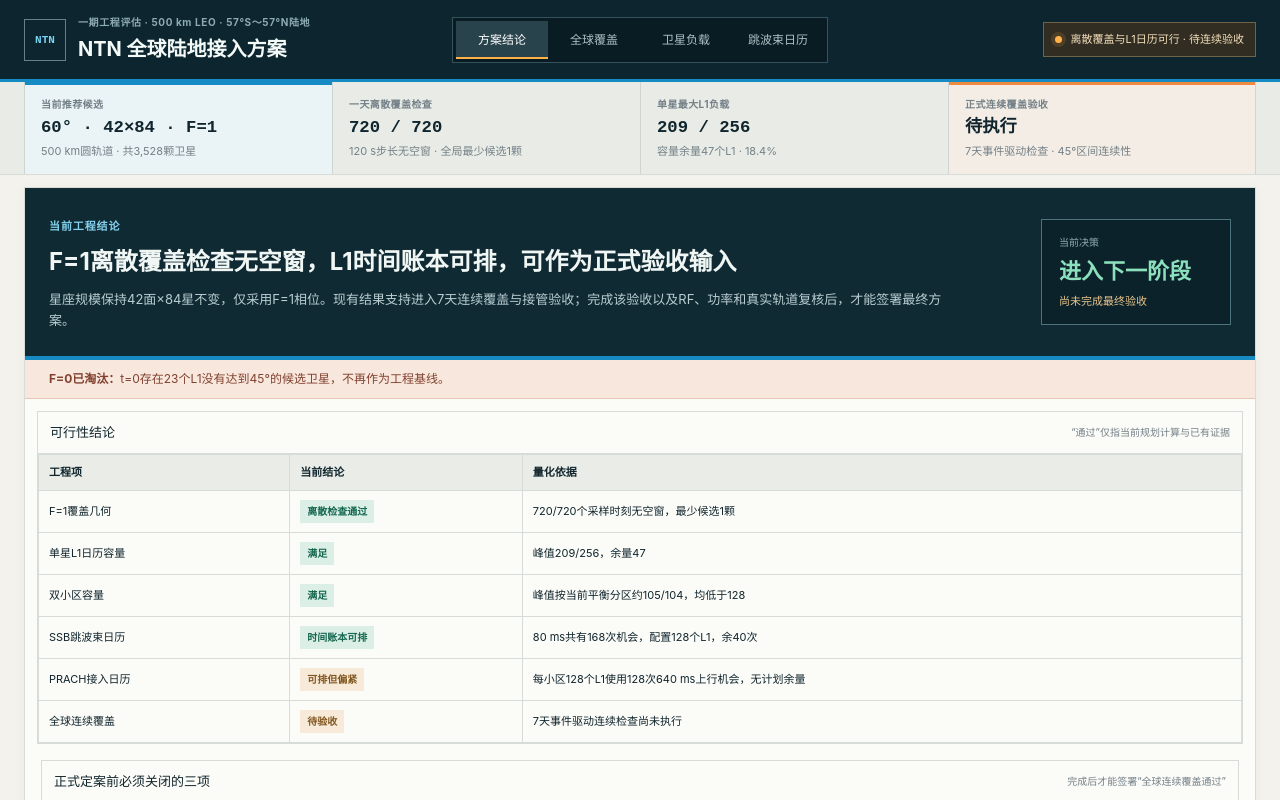
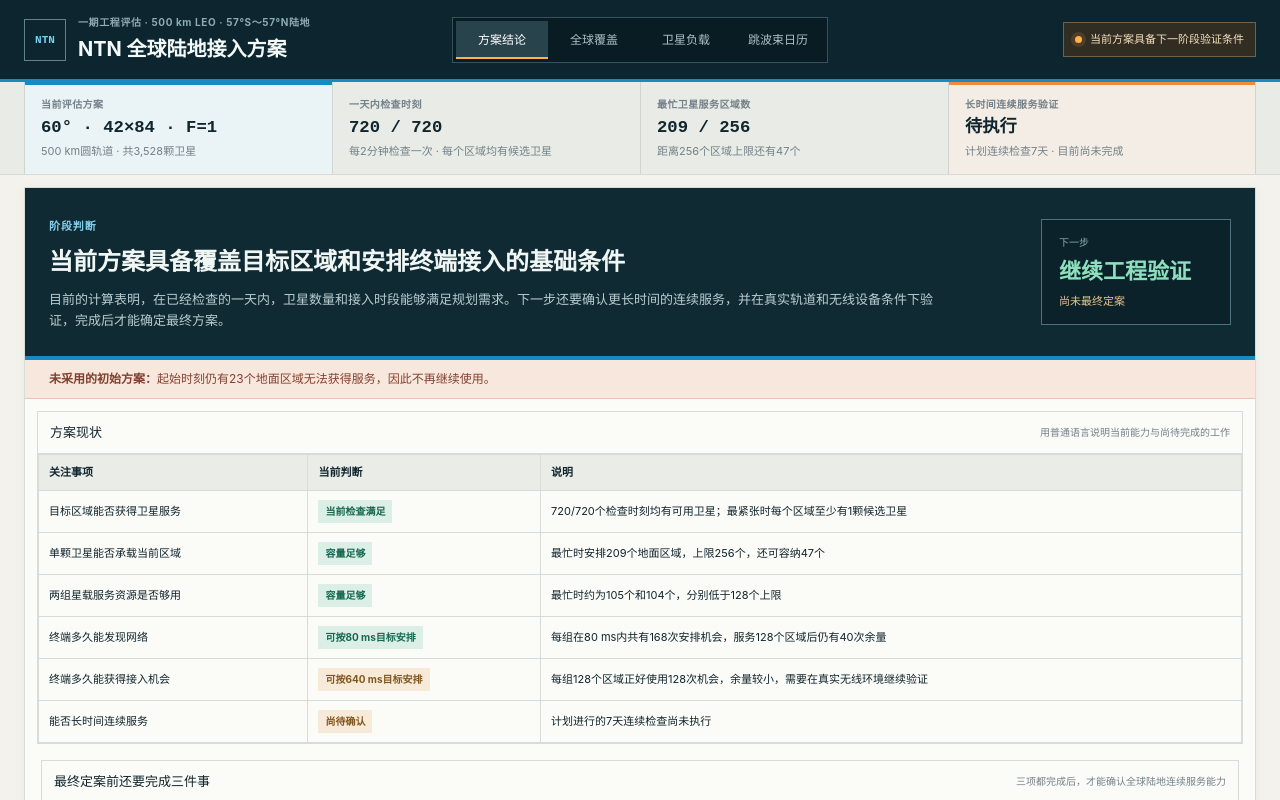
Before and after one commit to 13730100881bu-bot/SrsRAN_NTN_G1, a Next.js app: page / in a window 1280 px wide. Shown: the top 800 px of the page. Built offline with nearby package versions, Linux system fonts and the light colour scheme.

Commit message:
docs(planner): explain planning status in plain language

```diff
--- a/app/global-planner.tsx
+++ b/app/global-planner.tsx
@@ -355,14 +355,14 @@ export function GlobalPlanner() {
             <button type="button" key={key} className={view === key ? "active" : ""} onClick={() => setView(key)} aria-pressed={view === key}>{VIEW_COPY[key].nav}</button>
           ))}
         </nav>
-        <div className="audit-chip review"><i />离散覆盖与L1日历可行 · 待连续验收</div>
+        <div className="audit-chip review"><i />当前方案具备下一阶段验证条件</div>
       </header>
 
       {view !== "access" ? <section className="global-metrics" aria-label="工程结论指标">
-        <article className="metric-recommended"><span>当前推荐候选</span><strong>60° · 42×84 · F=1</strong><small>500 km圆轨道 · 共{baseline.totalSatellites.toLocaleString("en-US")}颗卫星</small></article>
-        <article><span>一天离散覆盖检查</span><strong>{f1DayAudit.sampling.epochCount} / {f1DayAudit.sampling.epochCount}</strong><small>120 s步长无空窗 · 全局最少候选{f1DayAudit.summary.minimumCandidateCount}颗</small></article>
-        <article><span>单星最大L1负载</span><strong>{f1DayAudit.summary.maximumVisibleL1PerSatellite} / {SATELLITE_CAPACITY}</strong><small>容量余量{SATELLITE_CAPACITY - f1DayAudit.summary.maximumVisibleL1PerSatellite}个L1 · 18.4%</small></article>
-        <article className="metric-review"><span>正式连续覆盖验收</span><strong>待执行</strong><small>{audit.exactAudit?.durationDays ?? 7}天事件驱动检查 · 45°区间连续性</small></article>
+        <article className="metric-recommended"><span>当前评估方案</span><strong>60° · 42×84 · F=1</strong><small>500 km圆轨道 · 共{baseline.totalSatellites.toLocaleString("en-US")}颗卫星</small></article>
+        <article><span>一天内检查时刻</span><strong>{f1DayAudit.sampling.epochCount} / {f1DayAudit.sampling.epochCount}</strong><small>每2分钟检查一次 · 每个区域均有候选卫星</small></article>
+        <article><span>最忙卫星服务区域数</span><strong>{f1DayAudit.summary.maximumVisibleL1PerSatellite} / {SATELLITE_CAPACITY}</strong><small>距离{SATELLITE_CAPACITY}个区域上限还有{SATELLITE_CAPACITY - f1DayAudit.summary.maximumVisibleL1PerSatellite}个</small></article>
+        <article className="metric-review"><span>长时间连续服务验证</span><strong>待执行</strong><small>计划连续检查{audit.exactAudit?.durationDays ?? 7}天 · 目前尚未完成</small></article>
       </section> : null}
 
       {view !== "audit" ? <section className="global-toolbar" aria-label="时间与查询控制">
@@ -548,14 +548,14 @@ export function GlobalPlanner() {
 
       {view === "audit" ? (
         <section className="decision-console">
-          <header className="decision-hero"><div><span className="decision-label">当前工程结论</span><h2>F=1离散覆盖检查无空窗，L1时间账本可排，可作为正式验收输入</h2><p>星座规模保持42面×84星不变，仅采用F=1相位。现有结果支持进入7天连续覆盖与接管验收；完成该验收以及RF、功率和真实轨道复核后，才能签署最终方案。</p></div><div className="decision-stamp"><span>当前决策</span><b>进入下一阶段</b><small>尚未完成最终验收</small></div></header>
-          <p className="rejected-line"><b>F=0已淘汰：</b>t=0存在{snapshotAudit.summary.maximumUncoveredL1}个L1没有达到45°的候选卫星，不再作为工程基线。</p>
+          <header className="decision-hero"><div><span className="decision-label">阶段判断</span><h2>当前方案具备覆盖目标区域和安排终端接入的基础条件</h2><p>目前的计算表明，在已经检查的一天内，卫星数量和接入时段能够满足规划需求。下一步还要确认更长时间的连续服务，并在真实轨道和无线设备条件下验证，完成后才能确定最终方案。</p></div><div className="decision-stamp"><span>下一步</span><b>继续工程验证</b><small>尚未最终定案</small></div></header>
+          <p className="rejected-line"><b>未采用的初始方案：</b>起始时刻仍有{snapshotAudit.summary.maximumUncoveredL1}个地面区域无法获得服务，因此不再继续使用。</p>
 
-          <section className="conclusion-table"><header><h3>可行性结论</h3><span>“通过”仅指当前规划计算与已有证据</span></header><div><table><thead><tr><th>工程项</th><th>当前结论</th><th>量化依据</th></tr></thead><tbody><tr><td>F=1覆盖几何</td><td><span className="result-pass">离散检查通过</span></td><td>{f1DayAudit.sampling.epochCount}/{f1DayAudit.sampling.epochCount}个采样时刻无空窗，最少候选{f1DayAudit.summary.minimumCandidateCount}颗</td></tr><tr><td>单星L1日历容量</td><td><span className="result-pass">满足</span></td><td>峰值{f1DayAudit.summary.maximumVisibleL1PerSatellite}/{SATELLITE_CAPACITY}，余量{SATELLITE_CAPACITY - f1DayAudit.summary.maximumVisibleL1PerSatellite}</td></tr><tr><td>双小区容量</td><td><span className="result-pass">满足</span></td><td>峰值按当前平衡分区约105/104，均低于128</td></tr><tr><td>SSB跳波束日历</td><td><span className="result-pass">时间账本可排</span></td><td>80 ms共有{BASELINE_L1_CAPACITY.guaranteedDownlinkVisits}次机会，配置128个L1，余40次</td></tr><tr><td>PRACH接入日历</td><td><span className="result-tight">可排但偏紧</span></td><td>每小区128个L1使用128次640 ms上行机会，无计划余量</td></tr><tr><td>全球连续覆盖</td><td><span className="result-review">待验收</span></td><td>{audit.exactAudit?.durationDays ?? 7}天事件驱动连续检查尚未执行</td></tr></tbody></table></div></section>
+          <section className="conclusion-table"><header><h3>方案现状</h3><span>用普通语言说明当前能力与尚待完成的工作</span></header><div><table><thead><tr><th>关注事项</th><th>当前判断</th><th>说明</th></tr></thead><tbody><tr><td>目标区域能否获得卫星服务</td><td><span className="result-pass">当前检查满足</span></td><td>{f1DayAudit.sampling.epochCount}/{f1DayAudit.sampling.epochCount}个检查时刻均有可用卫星；最紧张时每个区域至少有{f1DayAudit.summary.minimumCandidateCount}颗候选卫星</td></tr><tr><td>单颗卫星能否承载当前区域</td><td><span className="result-pass">容量足够</span></td><td>最忙时安排{f1DayAudit.summary.maximumVisibleL1PerSatellite}个地面区域，上限{SATELLITE_CAPACITY}个，还可容纳{SATELLITE_CAPACITY - f1DayAudit.summary.maximumVisibleL1PerSatellite}个</td></tr><tr><td>两组星载服务资源是否够用</td><td><span className="result-pass">容量足够</span></td><td>最忙时约为105个和104个，分别低于128个上限</td></tr><tr><td>终端多久能发现网络</td><td><span className="result-pass">可按80 ms目标安排</span></td><td>每组在80 ms内共有{BASELINE_L1_CAPACITY.guaranteedDownlinkVisits}次安排机会，服务128个区域后仍有40次余量</td></tr><tr><td>终端多久能获得接入机会</td><td><span className="result-tight">可按640 ms目标安排</span></td><td>每组128个区域正好使用128次机会，余量较小，需要在真实无线环境继续验证</td></tr><tr><td>能否长时间连续服务</td><td><span className="result-review">尚待确认</span></td><td>计划进行的{audit.exactAudit?.durationDays ?? 7}天连续检查尚未执行</td></tr></tbody></table></div></section>
 
-          <section className="acceptance-actions"><header><h3>正式定案前必须关闭的三项</h3><span>完成后才能签署“全球连续覆盖通过”</span></header><div><article><b>01</b><h4>连续覆盖</h4><p>执行7天45°区间并集与阈值交叉事件检查，排除固定步长采样之间的短空窗。</p></article><article><b>02</b><h4>接管连续性</h4><p>验证目标星达到45°且ready/applied后接管，源星保持到42°期间全程无双空窗。</p></article><article><b>03</b><h4>载荷与真实轨道</h4><p>完成TLE/SGP4/J2、链路预算、功率、干扰、gateway以及RF执行验证。</p></article></div></section>
+          <section className="acceptance-actions"><header><h3>最终定案前还要完成三件事</h3><span>三项都完成后，才能确认全球陆地连续服务能力</span></header><div><article><b>01</b><h4>连续服务检查</h4><p>连续检查7天，确认两个检查时刻之间也不会出现短暂的服务中断。</p></article><article><b>02</b><h4>卫星接续检查</h4><p>确认一颗卫星离开时，下一颗卫星已经准备好接续服务，交接期间不中断。</p></article><article><b>03</b><h4>真实无线环境验证</h4><p>使用真实轨道、信号功率、干扰、地面站和无线设备完成验证。</p></article></div></section>
 
-          <details className="technical-details decision-details"><summary>计算依据与数据边界</summary><div className="decision-technical"><p>覆盖目录包含±57°陆地的36,411个L1中心采样点；F=1结论来自一天、120 s固定步长检查。正式基线尚未签署，连续事件审计仍未运行。</p><p>80/640 ms日历单测证明128项时间账本可以排入，但不是全球目录、接管、PHY或RF的端到端验收。候选全集不按256容量裁剪。</p><section className="scenario-table"><header><h3>方案对比记录</h3><span>技术字段</span></header><div><table><thead><tr><th>候选</th><th>倾角</th><th>轨道面</th><th>每面卫星</th><th>F</th><th>证据状态</th></tr></thead><tbody>{(audit.scenarios ?? [displayedScenario]).filter(Boolean).map((scenario, index) => <tr key={scenario?.id ?? index}><td>{scenario?.id ?? (index === 0 ? "seed" : `candidate-${index}`)}</td><td>{scenario?.inclinationDeg ?? baseline.inclinationDeg}°</td><td>{scenario?.planes ?? "—"}</td><td>{scenario?.satellitesPerPlane ?? "—"}</td><td>{scenario?.phaseFactor ?? baseline.phaseFactor}</td><td>{scenarioEvidenceText(scenario)}</td></tr>)}</tbody></table></div></section></div></details>
+          <details className="technical-details decision-details"><summary>查看技术依据和使用边界</summary><div className="decision-technical"><p>技术参数：覆盖目录包含±57°陆地的36,411个L1位置；F=1方案来自一天、每120 s检查一次的计算。正式方案尚未签署，连续事件检查仍未运行。</p><p>接入时序目标为SSB不超过80 ms、PRACH不超过640 ms。当前软件能够为每个星载小区的128个L1位置生成安排，但这不代表信号已经通过天线发出，也不代表真实PHY或RF环境已经通过验证。候选全集不会按256个容量上限裁剪。</p><section className="scenario-table"><header><h3>方案对比记录</h3><span>技术字段</span></header><div><table><thead><tr><th>候选</th><th>倾角</th><th>轨道面</th><th>每面卫星</th><th>F</th><th>证据状态</th></tr></thead><tbody>{(audit.scenarios ?? [displayedScenario]).filter(Boolean).map((scenario, index) => <tr key={scenario?.id ?? index}><td>{scenario?.id ?? (index === 0 ? "seed" : `candidate-${index}`)}</td><td>{scenario?.inclinationDeg ?? baseline.inclinationDeg}°</td><td>{scenario?.planes ?? "—"}</td><td>{scenario?.satellitesPerPlane ?? "—"}</td><td>{scenario?.phaseFactor ?? baseline.phaseFactor}</td><td>{scenarioEvidenceText(scenario)}</td></tr>)}</tbody></table></div></section></div></details>
         </section>
       ) : null}
 
```
Also changed, not shown: 1 other file (tests, documents, lock files or other folders).
